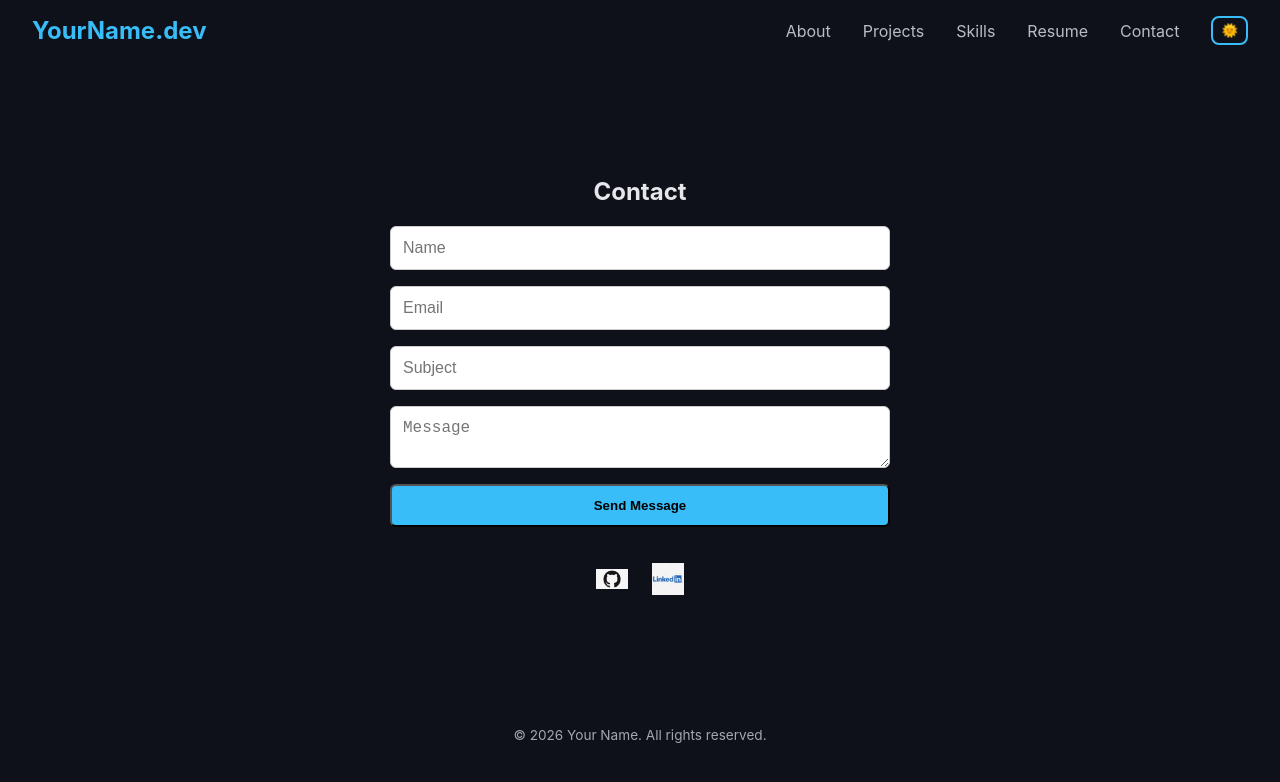
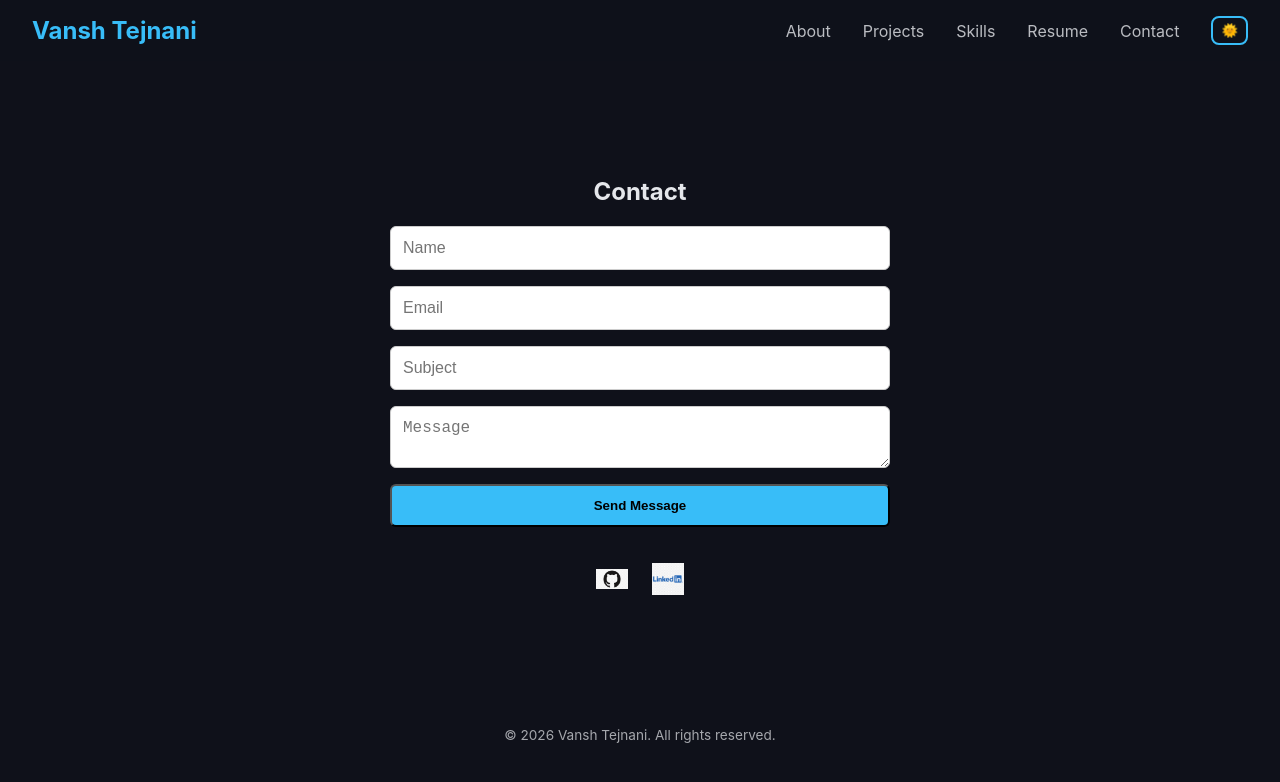
Before and after one commit to vansht04/portfolio, a Next.js app: page /contact in a window 1280 px wide. Shown: the top 782 px of the page. Built offline with nearby package versions, Linux system fonts and the light colour scheme.

Commit message:
footer, navbar, title page, name update

```diff
--- a/app/page.tsx
+++ b/app/page.tsx
@@ -8,8 +8,8 @@ export default function Home() {
           <Image src="/profile.jpg" alt="Profile" width={300} height={300} className="profile" />
         </div>
         <div className="hero-text">
-          <h1>Your Name</h1>
-          <p className="hero-subtitle">Software Engineer</p>
+          <h1>Vansh Tejnani</h1>
+          <p className="hero-subtitle">Aspiring Software Developer</p>
           <p className="hero-description">
             Building scalable and modern web applications with clean code and great UX.
           </p>
--- a/components/Footer.tsx
+++ b/components/Footer.tsx
@@ -1,3 +1,3 @@
 export default function Footer() {
-  return <footer className="footer">© {new Date().getFullYear()} Your Name. All rights reserved.</footer>;
+  return <footer className="footer">© {new Date().getFullYear()} Vansh Tejnani. All rights reserved.</footer>;
 }
--- a/components/Navbar.tsx
+++ b/components/Navbar.tsx
@@ -4,7 +4,7 @@ import ThemeToggle from "./ThemeToggle";
 export default function Navbar() {
   return (
     <nav className="navbar">
-      <a href="/" className="logo">YourName.dev</a>
+      <a href="/" className="logo">Vansh Tejnani</a>
       <div className="nav-right">
         <a href="/about" target="_blank" rel="noopener noreferrer" className="nav-link">About</a>
         <a href="/projects" target="_blank" rel="noopener noreferrer" className="nav-link">Projects</a>
--- a/components/SocialLinks.tsx
+++ b/components/SocialLinks.tsx
@@ -4,12 +4,12 @@ import Image from "next/image";
 export default function SocialLinks() {
   return (
     <div className="socials">
-      <a href="https://github.com/yourusername" target="_blank" rel="noopener noreferrer">
+      <a href="https://github.com/vansht04" target="_blank" rel="noopener noreferrer">
         <div className="icon-container">
           <Image src="/github.png" alt="GitHub" width={32} height={32} style={{ objectFit: "contain" }} />
         </div>
       </a>
-      <a href="https://linkedin.com/in/yourusername" target="_blank" rel="noopener noreferrer">
+      <a href="https://linkedin.com/in/vansh-tejnani" target="_blank" rel="noopener noreferrer">
         <div className="icon-container">
           <Image src="/linkedin.png" alt="LinkedIn" width={32} height={32} style={{ objectFit: "contain" }} />
         </div>
```
